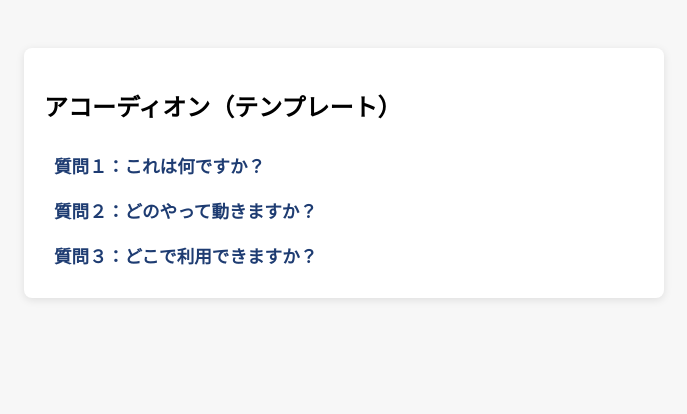
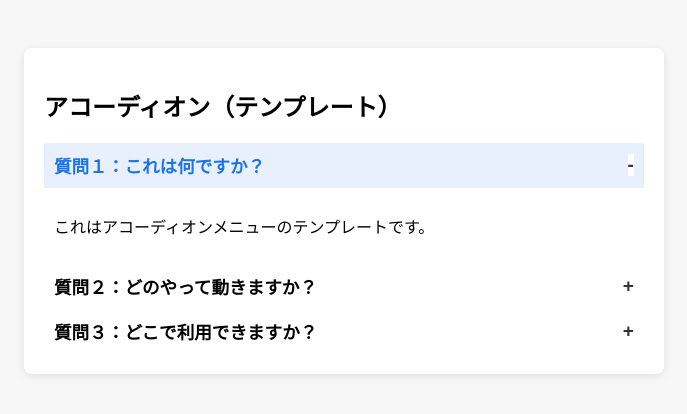
Before and after one commit to takiface/accordion-sample, a plain HTML site: page index.html in a window 1280 px wide. Both pictures are taken after a click on the button "質問１：これは何ですか？". Shown: the whole page, without its empty margins (296-983 px from the left). Drawn offline with Linux system fonts and the light colour scheme.

Commit message:
動きと画面デザインを更新

```diff
--- a/script.js
+++ b/script.js
@@ -0,0 +1,43 @@
+//すべてのタイトル要素を取得
+const titles = document.querySelectorAll('.accordion-title');
+
+//イベントの登録
+titles.forEach(title => {
+    title.addEventListener('click', () => {
+        const content = title.nextElementSibling; //子要素を取得
+
+        //開いている場合は、閉じる
+        closeOthers(title);
+
+        toggleIcon(title);//アイコン切り替え
+        toggleAccordion(content);//開閉アニメーション
+    })
+})
+
+//アイコンの切り替え用
+function toggleIcon(title){
+    title.classList.toggle('active');
+}
+
+//開閉の切り替え
+function toggleAccordion(content){
+    //開閉の切り替え
+    if(content.style.maxHeight){
+        //空いていたら閉じる
+        content.style.maxHeight = null;
+    }else{
+        //閉じていたら開ける
+        content.style.maxHeight = content.scrollHeight + "px";
+    }
+}
+
+//他の項目を閉じる
+function closeOthers(currntTitle){
+    titles.forEach(title => {
+        if(title !== currntTitle){
+            title.classList.remove('active');
+            const content = title.nextElementSibling;
+            content.style.maxHeight = null;
+        }
+    })
+}
--- a/style.css
+++ b/style.css
@@ -24,8 +24,31 @@ body{
     padding: 10px;
     cursor: pointer;
     font-weight: bold;
-    color: #1e3c72;
     transition: 0.3s;
+    position: relative;
+    padding-right: 30px;
+}
+
+.accordion-title::after{
+    content: '+';
+    position: absolute;
+    right: 10px;
+    top:50%;
+    transform: translateY(-50%);
+    font-size: 1.2rem;
+    transition: 0.3s;
+    color: #333;
+    background: white;
+}
+.accordion-title.active{
+    background: #e8f0fe;
+    color: #1a73e8;
+}
+.accordion-title.active + .accordion-content{
+    padding: 10px;
+}
+.accordion-title.active::after{
+    content: '-';
 }
 
 /*ホバー時に軽い反応*/
@@ -35,8 +58,9 @@ body{
 
 /*中身（最初は非表示）*/
 .accordion-content{
-    display: none;
-    padding: 10px;
-    color: #333;
-    line-height: 1.6;
+    max-height: 0;
+    overflow: hidden;
+    transition: max-height 0.3s ease;
+    padding: 0 10px;
+    /* color: #333; */
 }
```
